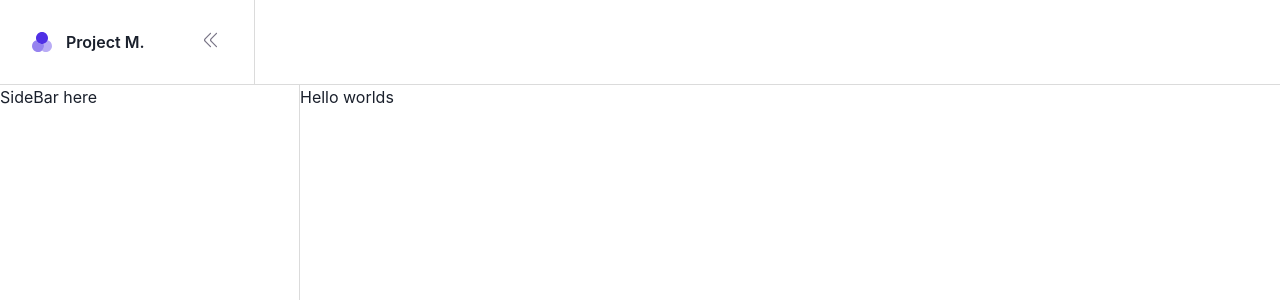
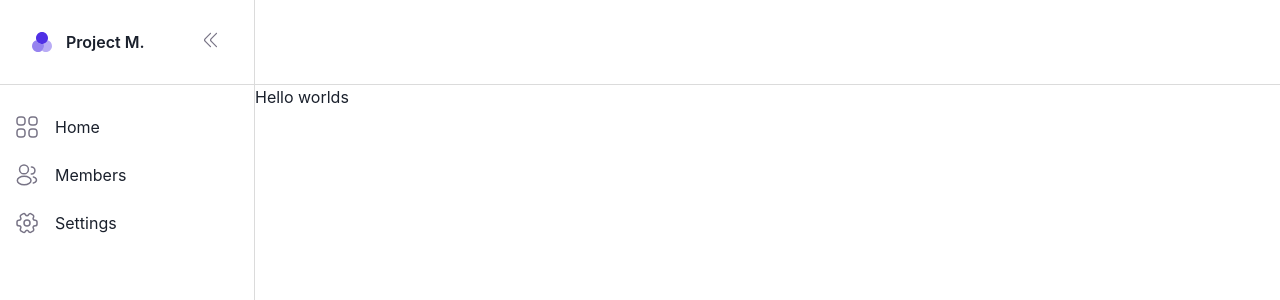
Before and after one commit to khanhvo198/kanban-board, a Next.js app: page / in a window 1280 px wide. Shown: the top 300 px of the page. Built offline with nearby package versions, Linux system fonts and the light colour scheme.

Commit message:
feat: add icons in sidebar

```diff
--- a/src/app/components/sidebar.tsx
+++ b/src/app/components/sidebar.tsx
@@ -1,17 +1,32 @@
-import { Box } from "@chakra-ui/react"
+import { Box, List, ListIcon, ListItem, Text } from "@chakra-ui/react"
+import { HomeIcon } from "../assets/icons/home"
+import { MemberIcon } from "../assets/icons/member"
+import { SettingIcon } from "../assets/icons/setting"
 
 export const SideBar = () => {
-
   return (
     <Box
       display={{ base: "none", md: "flex" }}
-      w={{ md: "300px" }}
+      w={{ md: "255px" }}
       borderRightWidth="1px"
       borderStyle="solid"
       borderRight="1px"
       borderColor="#DBDBDB"
     >
-      SideBar here
+      <List spacing={6} px="15px" py="30px">
+        <ListItem display="flex">
+          <ListIcon as={HomeIcon} />
+          <Text ml={4}>Home</Text>
+        </ListItem>
+        <ListItem display="flex">
+          <ListIcon as={MemberIcon} />
+          <Text ml={4}>Members</Text>
+        </ListItem>
+        <ListItem display="flex">
+          <ListIcon as={SettingIcon} />
+          <Text ml={4}>Settings</Text>
+        </ListItem>
+      </List>
     </Box >
 
   )
```
